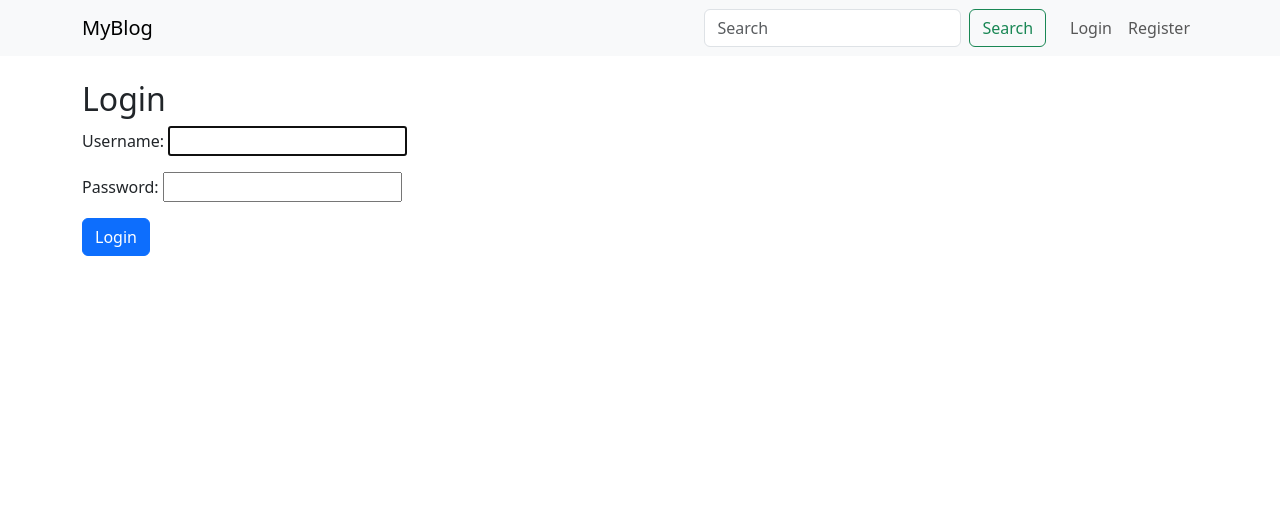
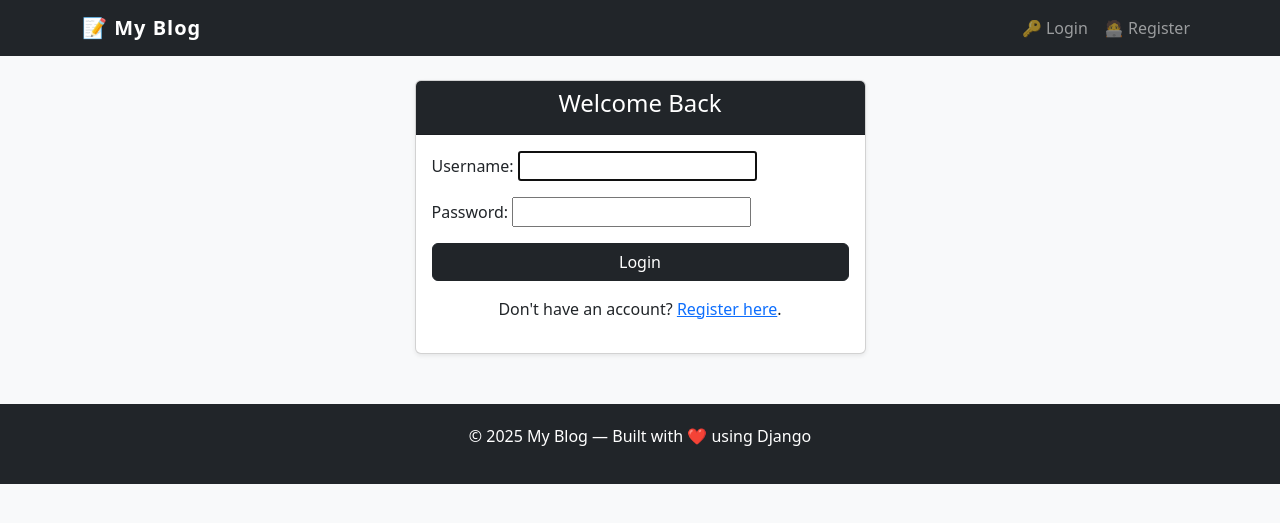
Before and after one commit to Eshmit-Suthar/Blog-webapp, a Django app: page /accounts/login/?next=/post/new/ in a window 1280 px wide. Shown: the top 523 px of the page. Run offline with Django 5.2, Linux system fonts and the light colour scheme.

Commit message:
Updated blog app UI and fixed post-create route

```diff
--- a/blog/templates/blog/base.html
+++ b/blog/templates/blog/base.html
@@ -1,45 +1,77 @@
-<!doctype html>
+<!DOCTYPE html>
 <html lang="en">
 <head>
-  <meta charset="utf-8">
+    <meta charset="UTF-8">
+    <meta name="viewport" content="width=device-width, initial-scale=1.0">
     <title>{% block title %}My Blog{% endblock %}</title>
-  <meta name="viewport" content="width=device-width, initial-scale=1">
-  <!-- Bootstrap CSS -->
-  <link href="https://cdn.jsdelivr.net/npm/bootstrap@5.3.2/dist/css/bootstrap.min.css" rel="stylesheet">
+
+    <!-- ✅ Bootstrap 5 CSS -->
+    <link href="https://cdn.jsdelivr.net/npm/bootstrap@5.3.3/dist/css/bootstrap.min.css" rel="stylesheet">
+
+    <style>
+        body {
+            background-color: #f8f9fa;
+        }
+        .navbar-brand {
+            font-weight: bold;
+            letter-spacing: 1px;
+        }
+        .post-card {
+            transition: transform 0.2s ease;
+        }
+        .post-card:hover {
+            transform: scale(1.02);
+        }
+        footer {
+            margin-top: 50px;
+            padding: 20px 0;
+            background: #212529;
+            color: white;
+            text-align: center;
+        }
+    </style>
 </head>
+
 <body>
-<nav class="navbar navbar-expand-lg navbar-light bg-light mb-4">
+    <!-- 🌐 Navbar -->
+    <nav class="navbar navbar-expand-lg navbar-dark bg-dark">
         <div class="container">
-    <a class="navbar-brand" href="{% url 'blog-home' %}">MyBlog</a>
+            <a class="navbar-brand" href="{% url 'home' %}">📝 My Blog</a>
+
             <div class="collapse navbar-collapse">
-      <form class="d-flex ms-auto" method="get" action="{% url 'blog-home' %}">
-        <input class="form-control me-2" type="search" name="q" placeholder="Search" value="{{ request.GET.q }}">
-        <button class="btn btn-outline-success" type="submit">Search</button>
-      </form>
-      <ul class="navbar-nav ms-3">
+                <ul class="navbar-nav ms-auto">
                     {% if user.is_authenticated %}
-          <li class="nav-item"><a class="nav-link" href="{% url 'post-create' %}">New Post</a></li>
-          <li class="nav-item"><a class="nav-link" href="#">{{ user.username }}</a></li>
-          <li class="nav-item"><a class="nav-link" href="{% url 'logout' %}">Logout</a></li>
+                        <li class="nav-item">
+                            <a class="nav-link" href="{% url 'post_new' %}">➕ New Post</a>
+
+                        </li>
+                        <li class="nav-item">
+                            <a class="nav-link" href="{% url 'logout' %}">🚪 Logout</a>
+                        </li>
                     {% else %}
-          <li class="nav-item"><a class="nav-link" href="{% url 'login' %}">Login</a></li>
-          <li class="nav-item"><a class="nav-link" href="{% url 'register' %}">Register</a></li>
+                        <li class="nav-item">
+                            <a class="nav-link" href="{% url 'login' %}">🔑 Login</a>
+                        </li>
+                        <li class="nav-item">
+                            <a class="nav-link" href="{% url 'register' %}">🧑‍💻 Register</a>
+                        </li>
                     {% endif %}
                 </ul>
             </div>
         </div>
     </nav>
 
-<main class="container">
-  {% if messages %}
-    {% for m in messages %}
-      <div class="alert alert-{{ m.tags }}">{{ m }}</div>
-    {% endfor %}
-  {% endif %}
+    <!-- 📄 Main Content -->
+    <div class="container mt-4">
         {% block content %}{% endblock %}
-</main>
+    </div>
+
+    <!-- 👣 Footer -->
+    <footer>
+        <p>© {{ year|default:"2025" }} My Blog — Built with ❤️ using Django</p>
+    </footer>
 
     <!-- Bootstrap JS -->
-<script src="https://cdn.jsdelivr.net/npm/bootstrap@5.3.2/dist/js/bootstrap.bundle.min.js"></script>
+    <script src="https://cdn.jsdelivr.net/npm/bootstrap@5.3.3/dist/js/bootstrap.bundle.min.js"></script>
 </body>
 </html>
--- a/blog/templates/registration/login.html
+++ b/blog/templates/registration/login.html
@@ -1,10 +1,27 @@
 {% extends 'blog/base.html' %}
+{% block title %}Login — My Blog{% endblock %}
+
 {% block content %}
-  <h2>Login</h2>
-  <form method="post">
-    {% csrf_token %}
-    {{ form.as_p }}
-    <button class="btn btn-primary">Login</button>
-    <input type="hidden" name="next" value="{{ next }}">
-  </form>
+<div class="row justify-content-center">
+    <div class="col-md-5">
+        <div class="card shadow-sm">
+            <div class="card-header bg-dark text-white text-center">
+                <h4>Welcome Back</h4>
+            </div>
+            <div class="card-body">
+                <form method="POST">
+                    {% csrf_token %}
+                    {{ form.as_p }}
+                    <div class="d-grid mt-3">
+                        <button type="submit" class="btn btn-dark">Login</button>
+                    </div>
+                </form>
+                <p class="text-center mt-3">
+                    Don't have an account?
+                    <a href="{% url 'register' %}">Register here</a>.
+                </p>
+            </div>
+        </div>
+    </div>
+</div>
 {% endblock %}
--- a/blog/urls.py
+++ b/blog/urls.py
@@ -1,13 +1,12 @@
 # blog/urls.py
-
 from django.urls import path
 from . import views
 
 urlpatterns = [
-    path('', views.home, name='blog-home'),  # home page — show all posts
-    path('post/<int:pk>/', views.post_detail, name='post_detail'),  # single post page
-    path('post/new/', views.post_new, name='post_new'),  # create new post
-    path('post/<int:pk>/edit/', views.post_edit, name='post_edit'),  # edit post
-    path('post/<int:pk>/delete/', views.post_delete, name='post_delete'),  # delete post
-    path('register/', views.register, name='register'),  # user registration
+    path('', views.home, name='home'),
+    path('post/<int:pk>/', views.post_detail, name='post_detail'),
+    path('post/new/', views.post_new, name='post_new'),
+    path('post/<int:pk>/edit/', views.post_edit, name='post_edit'),
+    path('post/<int:pk>/delete/', views.post_delete, name='post_delete'),
+    path('register/', views.register, name='register'),
 ]
--- a/blogproject/settings.py
+++ b/blogproject/settings.py
@@ -133,5 +133,5 @@ MEDIA_URL = '/media/'
 MEDIA_ROOT = os.path.join(BASE_DIR, 'media')
 
 # LOGIN
-LOGIN_REDIRECT_URL = 'blog-home'
-LOGIN_URL = 'login'
+LOGIN_REDIRECT_URL = 'home'
+LOGOUT_REDIRECT_URL = 'home'
--- a/blogproject/urls.py
+++ b/blogproject/urls.py
@@ -1,5 +1,4 @@
 # blogproject/urls.py
-
 from django.contrib import admin
 from django.urls import path, include
 from django.conf import settings
@@ -7,10 +6,9 @@ from django.conf.urls.static import static
 
 urlpatterns = [
     path('admin/', admin.site.urls),
-    path('', include('blog.urls')),  # main blog app
-    path('accounts/', include('django.contrib.auth.urls')),  # login, logout, password reset
+    path('', include('blog.urls')),  # 👈 includes blog URLs at root
+    path('accounts/', include('django.contrib.auth.urls')),
 ]
 
-# For serving media files during development
 if settings.DEBUG:
     urlpatterns += static(settings.MEDIA_URL, document_root=settings.MEDIA_ROOT)
```
Also changed, not shown: blog/templates/blog/home.html (+21 -35 lines), blog/templates/blog/post_detail.html (+17 -34 lines), blog/templates/blog/register.html (+24 -6 lines), blog/templates/registration/logged_out.html (added, +13 -0 lines), db.sqlite3. Lines whose indentation alone changed are shown as unchanged.
